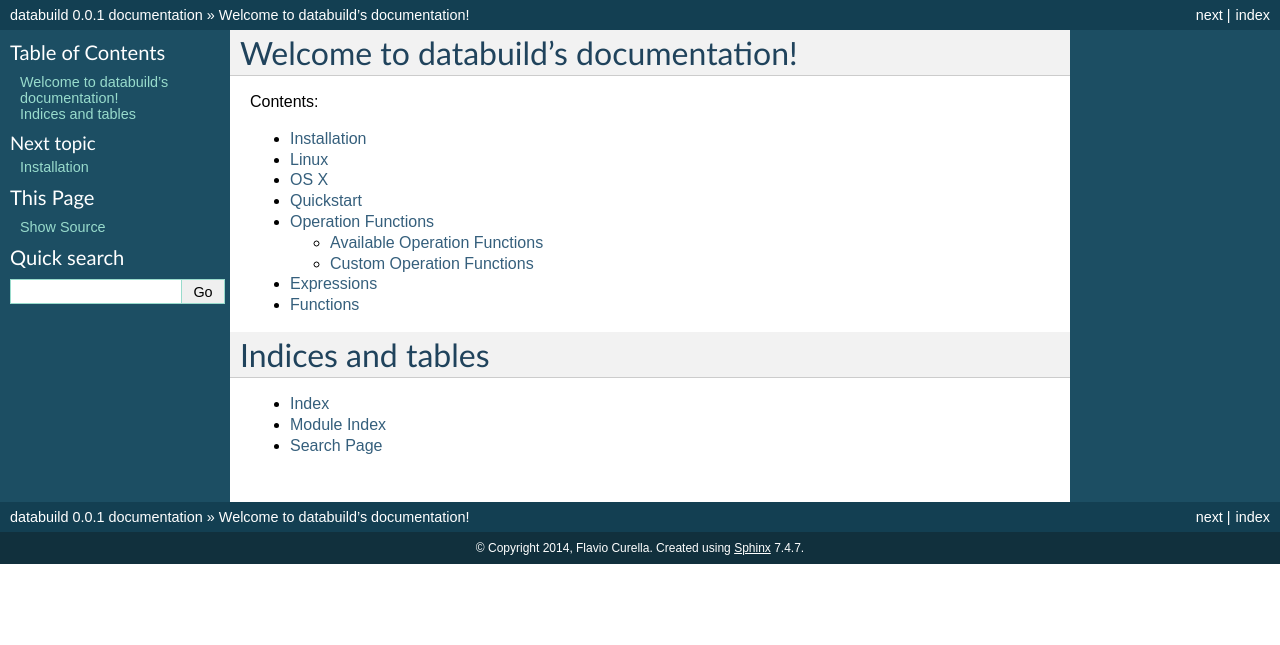
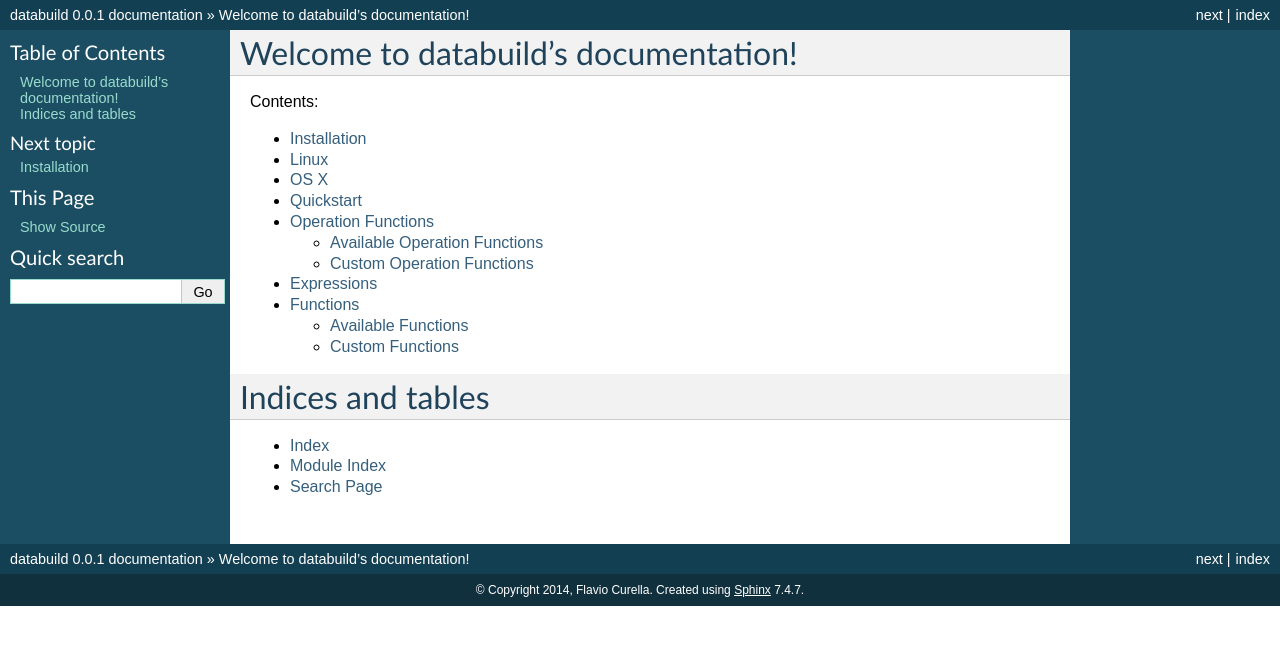
Before and after one commit to databuild/databuild, a Sphinx documentation site: the page built from docs/index.rst, in a window 1280 px wide. Shown: the top 645 px of the page. Built offline with Sphinx 7.4.7, drawn with Linux system fonts in a browser that asks for light colours.

Commit message:
minor doc fixes

`````diff
--- a/docs/functions.rst
+++ b/docs/functions.rst
@@ -3,4 +3,18 @@
 Functions
 ---------
 
-Functions are are additional methods that can be used inside :doc:`expressions`.
+Functions are additional methods that can be used inside :doc:`expressions`.
+
+Available Functions
+===================
+
+``cross``
+~~~~~~~~~
+
+Return data from a column in a different sheet.
+
+arguments:
+    *   ````
+
+Custom Functions
+================
`````
Also changed, not shown: docs/expressions.rst (line endings or trailing spaces).
